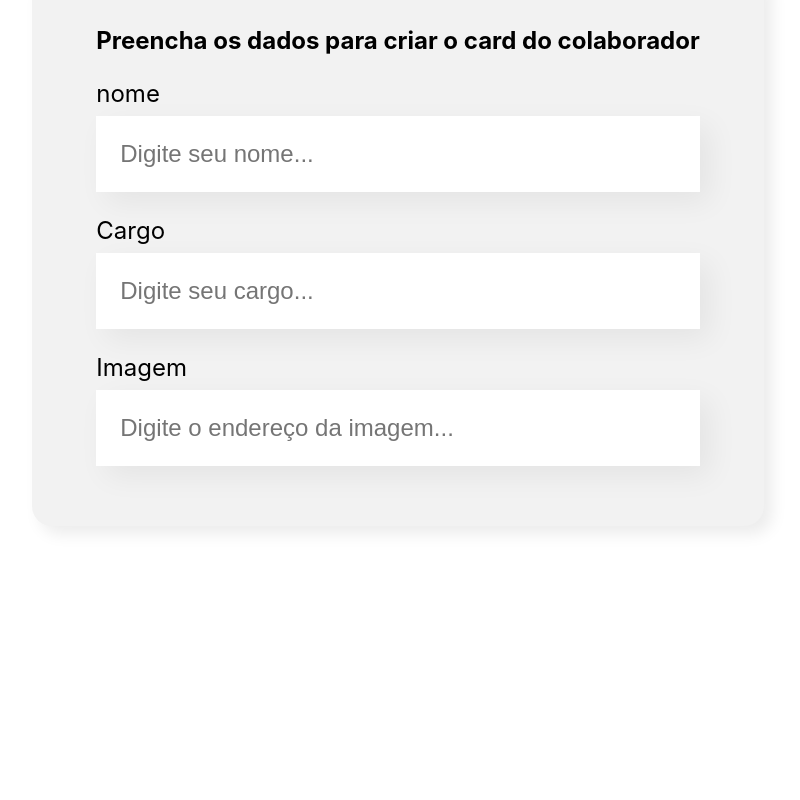
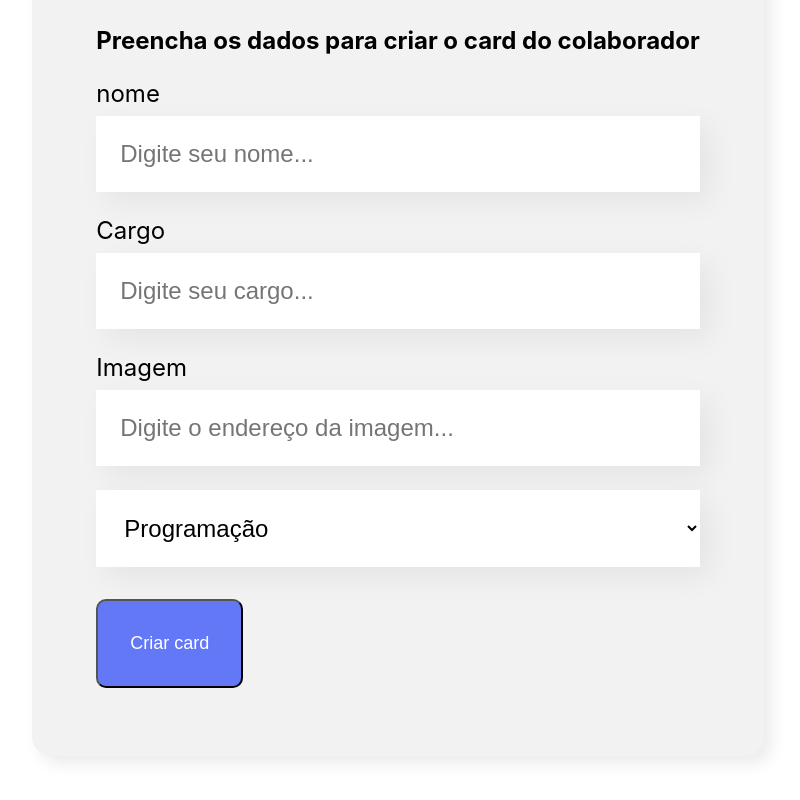
Before and after one commit to kamilajesus/Organo, a JavaScript app: page / in a window 1280 px wide. Shown: the part 608-1408 px from the top of the page, without its empty margins (242-1042 px from the left). Before the commit the page ends 1214 px from the top, so only its background shows below. Built offline with nearby package versions, Linux system fonts and the light colour scheme; the HTML template or start-up script is replaced by a standard one.

Commit message:
Trabalhando com props

```diff
--- /dev/null
+++ b/src/componentes/Botao/Botao.css
@@ -0,0 +1,15 @@
+.botao {
+  background-color: #6278F7;
+  border-radius: 10px;
+  font-weight: 700px;
+  font-size: 18px;
+  padding: 32px;
+  border: nome;
+  cursor: pointer;
+  color: #FFF;
+  margin: 32px 0;
+}
+
+.botao:hover{
+  color: #95FFD4
+}
--- /dev/null
+++ b/src/componentes/Botao/index.js
@@ -0,0 +1,9 @@
+import './Botao.css'
+
+const Botao = (props) => {
+  return( <button className='botao'>
+      {props.children}
+  </button>)
+}
+
+export default Botao
--- a/src/componentes/CampoTexto/index.js
+++ b/src/componentes/CampoTexto/index.js
@@ -8,7 +8,7 @@
       <label>
         {props.label}
       </label>
-      <input placeholder={placeholder}/>
+      <input required={props.obrigatorio} placeholder={placeholder}/>
     </div>
   )
 }
--- a/src/componentes/Formulario/index.js
+++ b/src/componentes/Formulario/index.js
@@ -1,14 +1,35 @@
 import './Formulario.css';
 import CampoTexto from '../CampoTexto';
+import ListaSuspensa from '../ListaSuspensa';
+import Botao from '../Botao';
 
 const Formulario = () => {
+
+  const times = [
+      'Programação',
+      'Front-end',
+      'Data Science',
+      'Devops',
+      'UX e Design',
+      'Mobile',
+      'Inovação e Gestão'
+  ]
+
+  const aoSalvar = (evento) => {
+    evento.preventDefault()
+  }
+
   return (
     <section className="formulario">
-      <form>
+      <form onSubmit={aoSalvar}>
         <h2>Preencha os dados para criar o card do colaborador</h2>
-        <CampoTexto label="nome" placeholder="Digite seu nome" />
-        <CampoTexto label="Cargo" placeholder="Digite seu cargo" />
+        <CampoTexto obrigatorio={true} label="nome" placeholder="Digite seu nome" />
+        <CampoTexto obrigatorio={true} label="Cargo" placeholder="Digite seu cargo" />
         <CampoTexto label="Imagem" placeholder="Digite o endereço da imagem" />
+        <ListaSuspensa obrigatorio={true} itens={times}/>
+        <Botao>
+          Criar card
+        </Botao>
       </form>
     </section>
   )
--- /dev/null
+++ b/src/componentes/ListaSuspensa/ListaSuspensa.css
@@ -0,0 +1,15 @@
+.lista-suspensa label {
+  display: block;
+  margin-bottom: 8px;
+  font-size: 24px;
+}
+
+.lista-suspensa select {
+  background-color: #fff;
+  box-shadow: 10px 10px 30px rgba(0, 0, 0, 0.06);
+  width: 100%;
+  border: none;
+  font-size: 24px;
+  padding: 24px;
+  box-sizing: border-box;
+}
--- /dev/null
+++ b/src/componentes/ListaSuspensa/index.js
@@ -0,0 +1,14 @@
+import './ListaSuspensa.css'
+
+const ListaSuspensa = (props) => {
+  return(
+      <div className='lista-suspensa'>
+        <label>{props.label}</label>
+        <select required={props.required}>
+          {props.itens.map(item => <option key={item}>{item}</option>)}
+        </select>
+      </div>
+  )
+}
+
+export default ListaSuspensa
```
